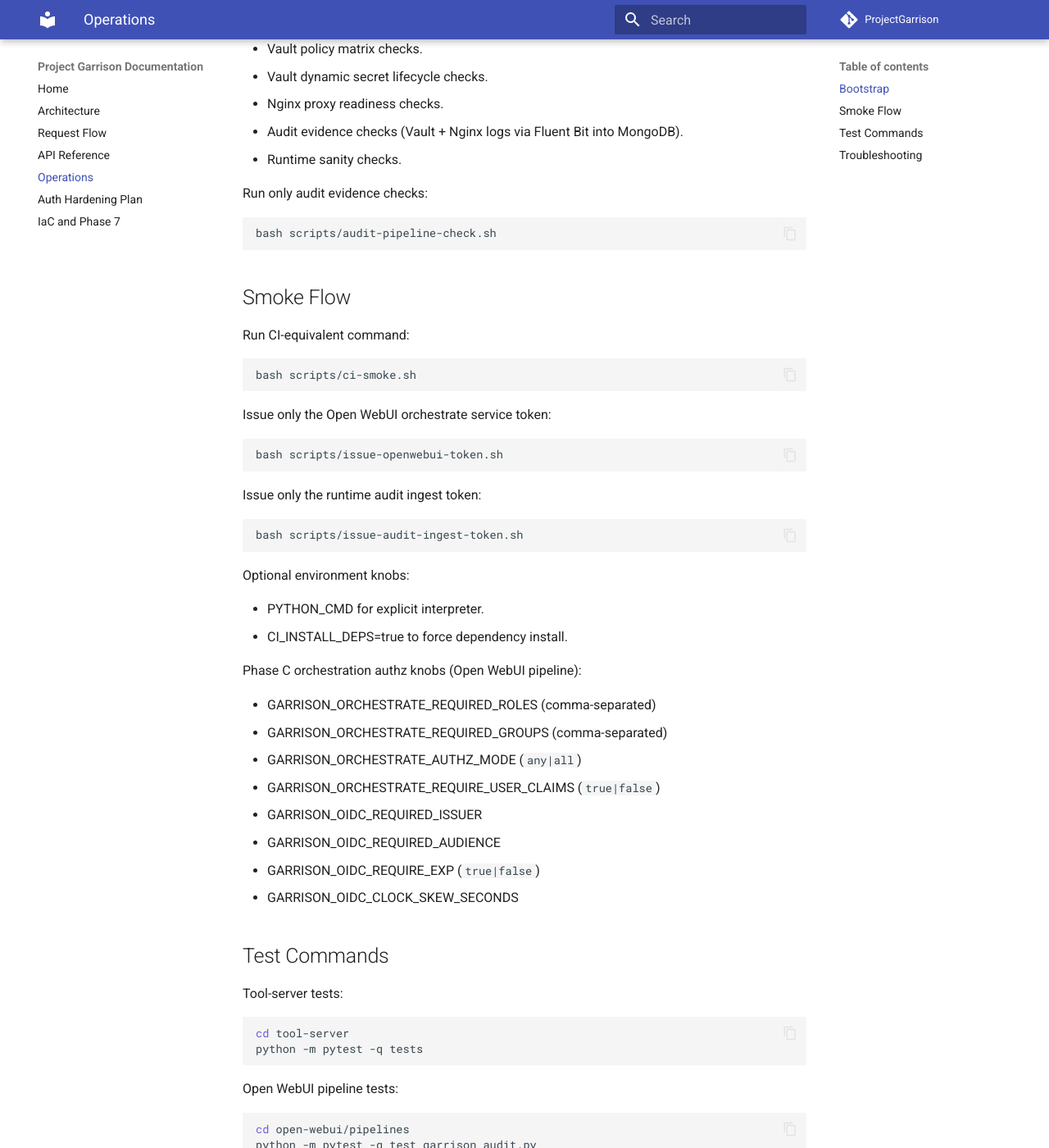
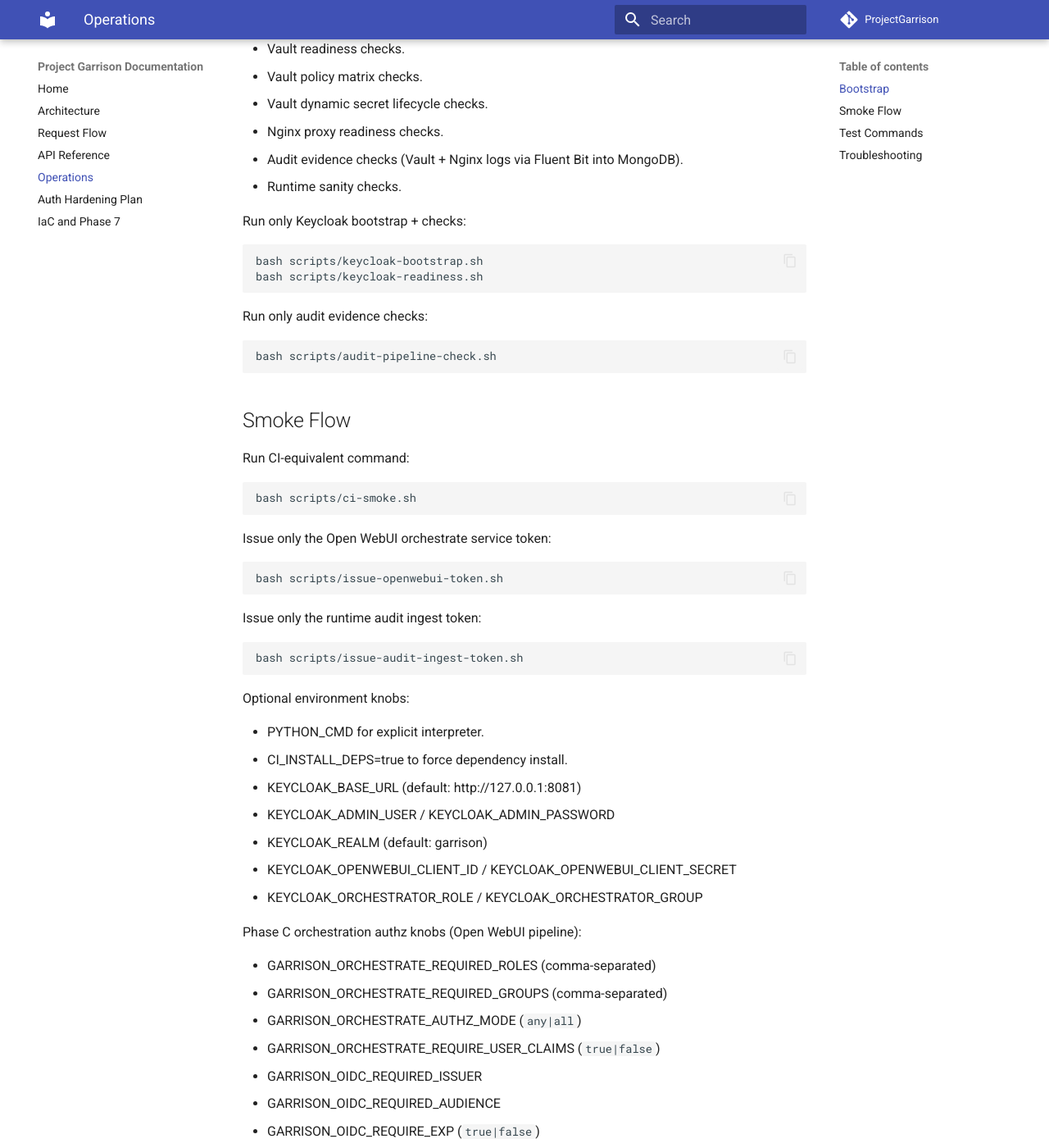
Before and after one commit to McIndi/project-garrison, an MkDocs documentation site: the page built from docs/operations.md, in a window 1280 px wide and 1400 px high, scrolled down 609 px. Shown: the whole window at 82% size. Built offline with MkDocs 1.6.1 and Material for MkDocs 9.7.7, drawn with Linux system fonts in a browser that asks for light colours; comment, search, counter and statistics services are not loaded; some of the changed text lies outside the part shown.

Commit message:
feat: implement Keycloak bootstrap and readiness scripts; provision realm/client/role/group baseline and add checks for orchestration setup

````diff
--- a/docs/operations.md
+++ b/docs/operations.md
@@ -12,6 +12,7 @@
 
 - Compose up and image build.
 - Vault baseline config.
+- Keycloak realm/client/role/group baseline config.
 - Runtime audit ingest token generation and injection for Fluent Bit/tool-server.
 - Open WebUI scoped orchestrate token issuance from Vault and Open WebUI startup with injected token.
 - Strict token metadata contract enforcement in tool-server (`agent_id`, `agent_class`).
@@ -22,6 +23,13 @@
 - Nginx proxy readiness checks.
 - Audit evidence checks (Vault + Nginx logs via Fluent Bit into MongoDB).
 - Runtime sanity checks.
+
+Run only Keycloak bootstrap + checks:
+
+```bash
+bash scripts/keycloak-bootstrap.sh
+bash scripts/keycloak-readiness.sh
+```
 
 Run only audit evidence checks:
 
@@ -53,6 +61,11 @@
 
 - PYTHON_CMD for explicit interpreter.
 - CI_INSTALL_DEPS=true to force dependency install.
+- KEYCLOAK_BASE_URL (default: http://127.0.0.1:8081)
+- KEYCLOAK_ADMIN_USER / KEYCLOAK_ADMIN_PASSWORD
+- KEYCLOAK_REALM (default: garrison)
+- KEYCLOAK_OPENWEBUI_CLIENT_ID / KEYCLOAK_OPENWEBUI_CLIENT_SECRET
+- KEYCLOAK_ORCHESTRATOR_ROLE / KEYCLOAK_ORCHESTRATOR_GROUP
 
 Phase C orchestration authz knobs (Open WebUI pipeline):
 
````
Also changed, not shown: README.md (+3 -1 lines), docs/auth-hardening-plan.md (+1 -0 lines), 3 other files.
